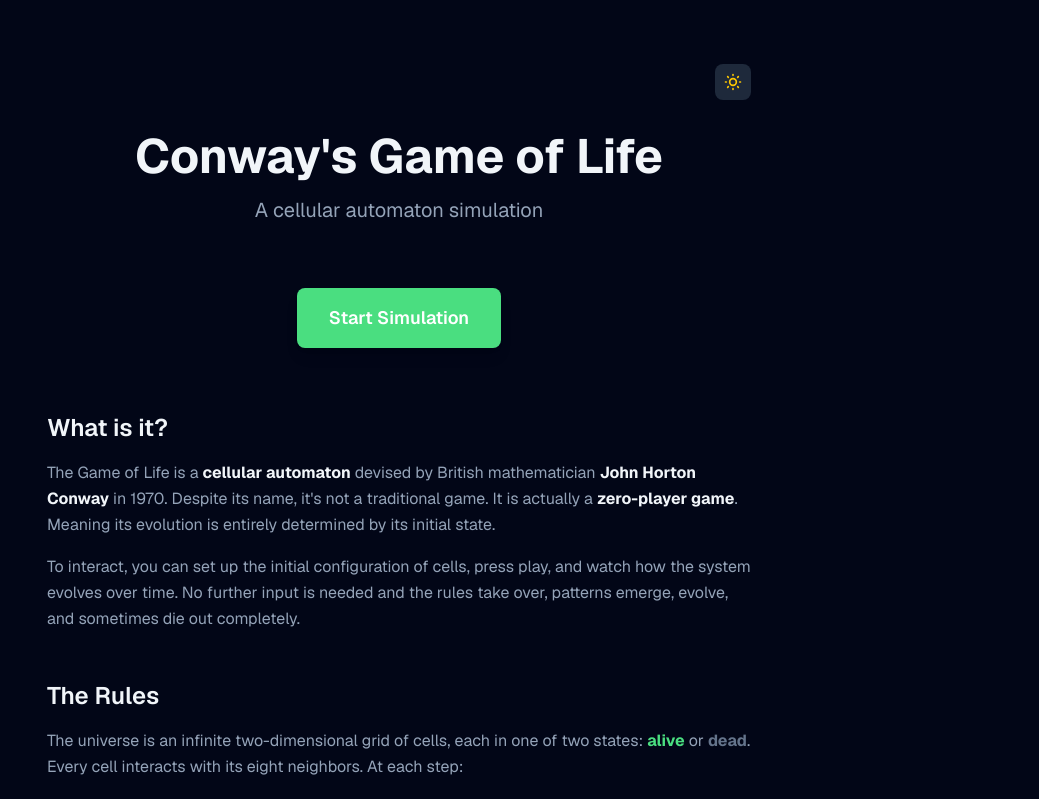
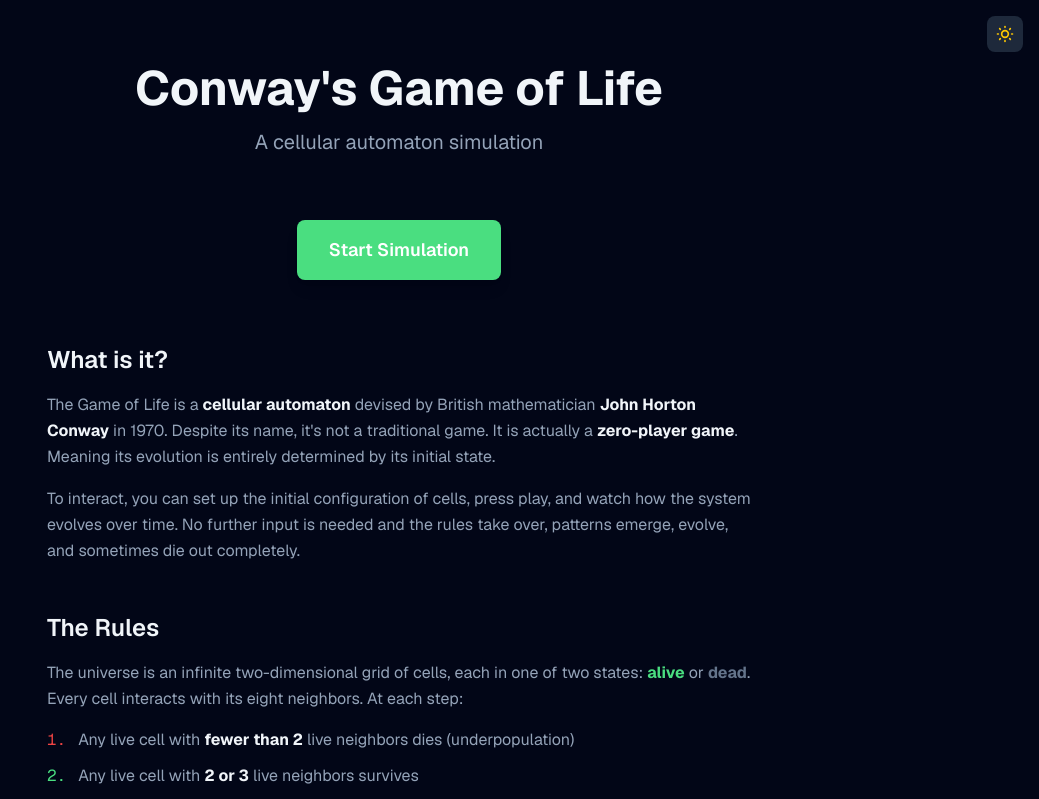
Before and after one commit to akashpatel1198/game-of-life, a Next.js app: page / in a window 1280 px wide. Shown: the top 799 px of the page, without its empty margins (241-1280 px from the left). Built offline with nearby package versions, Linux system fonts and the light colour scheme.

Commit message:
fix home page dark mode button

```diff
--- a/app/page.tsx
+++ b/app/page.tsx
@@ -7,13 +7,11 @@ export default function Home() {
   const { theme, toggleTheme } = useTheme();
 
   return (
-    <main className="min-h-screen bg-theme-bg text-theme-text font-sans">
-      <div className="max-w-3xl mx-auto px-8 py-16">
-        {/* Theme Toggle */}
-        <div className="flex justify-end mb-8">
+    <main className="min-h-screen bg-theme-bg text-theme-text font-sans relative">
+      {/* Theme Toggle - fixed in corner */}
       <button
         onClick={toggleTheme}
-            className="p-2 rounded-lg bg-theme-card hover:bg-theme-card-hover transition-colors"
+        className="fixed top-4 right-4 p-2 rounded-lg bg-theme-card hover:bg-theme-card-hover transition-colors z-10"
         aria-label={`Switch to ${theme === 'dark' ? 'light' : 'dark'} mode`}
       >
         {theme === 'dark' ? (
@@ -26,8 +24,8 @@ export default function Home() {
           </svg>
         )}
       </button>
-        </div>
 
+      <div className="max-w-3xl mx-auto px-8 py-16">
         {/* Header */}
         <header className="text-center mb-16">
           <h1 className="text-5xl font-bold text-theme-text mb-4">
```
Lines whose indentation alone changed are shown as unchanged.
